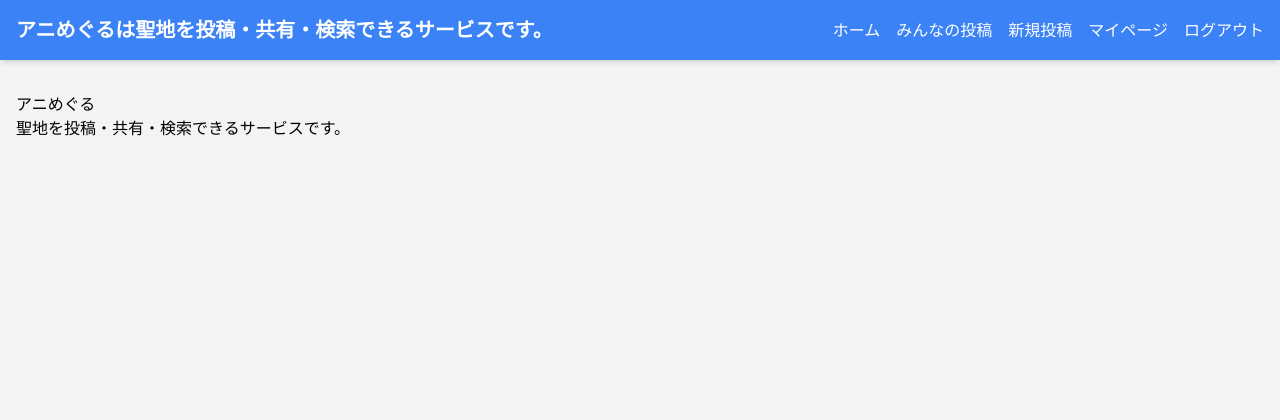
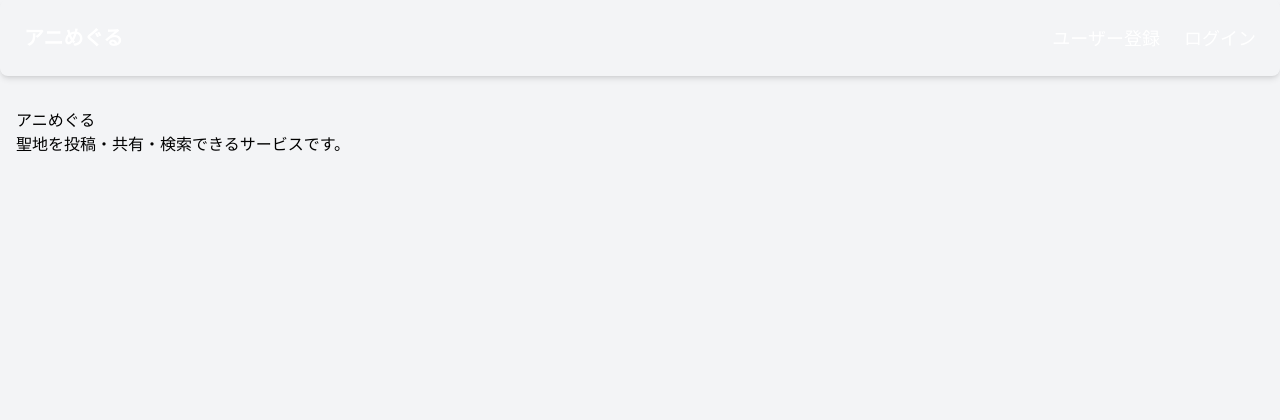
Before and after one commit to fune6900/Animeguru, a Rails app: page / in a window 1280 px wide. Shown: the top 420 px of the page. Run offline with Rails 7, Linux system fonts and the light colour scheme; style sheets or scripts are compiled from the project's sources; parts of the project's set-up code (start-up, migrations or seed data) failed here and were passed over.

Commit message:
ログイン前とログイン後でヘッダーを分けました

```diff
--- a/app/views/shared/_header.html.erb
+++ b/app/views/shared/_header.html.erb
@@ -1,13 +1,19 @@
-<!-- Header -->
-<header class="bg-blue-500 text-white py-4 shadow-md">
-  <div class="container mx-auto flex justify-between items-center px-4">
-    <p class="text-xl font-bold">アニめぐるは聖地を投稿・共有・検索できるサービスです。</p>
-    <nav class="flex space-x-4">
-      <a href="#" class="hover:underline">ホーム</a>
-      <a href="#" class="hover:underline">みんなの投稿</a>
-      <a href="#" class="hover:underline">新規投稿</a>
-			<a href="#" class="hover:underline">マイページ</a>
-			<a href="#" class="hover:underline">ログアウト</a>
-    </nav>
+<header class="header flex justify-between items-center p-6 bg-primary text-white rounded-lg shadow-md">
+  <div>
+    <%= link_to "アニめぐる", root_path, class: "text-xl font-bold hover:text-base-200 transition duration-300" %>
   </div>
+
+  <nav class="flex gap-6">
+    <% if user_signed_in? %>
+      <!-- ログイン後のナビゲーション -->
+      <%= link_to "みんなの投稿", posts_path, class: "link link-hover text-lg font-medium transition duration-300 hover:text-base-200" %>
+      <%= link_to "新規投稿", new_post_path, class: "link link-hover text-lg font-medium transition duration-300 hover:text-base-200" %>
+      <%= link_to "マイページ", user_path(current_user), class: "link link-hover text-lg font-medium transition duration-300 hover:text-base-200" %>
+      <%= link_to "ログアウト", destroy_user_session_path, method: :delete, class: "link link-hover text-lg font-medium transition duration-300 hover:text-base-200" %>
+    <% else %>
+      <!-- ログイン前のナビゲーション -->
+      <%= link_to "ユーザー登録", new_user_registration_path, class: "link link-hover text-lg font-medium transition duration-300 hover:text-base-200" %>
+      <%= link_to "ログイン", new_user_session_path, class: "link link-hover text-lg font-medium transition duration-300 hover:text-base-200" %>
+    <% end %>
+  </nav>
 </header>
```
